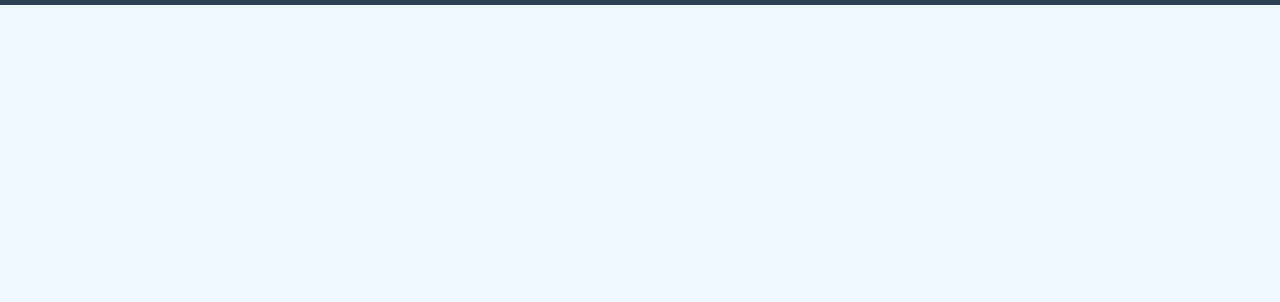
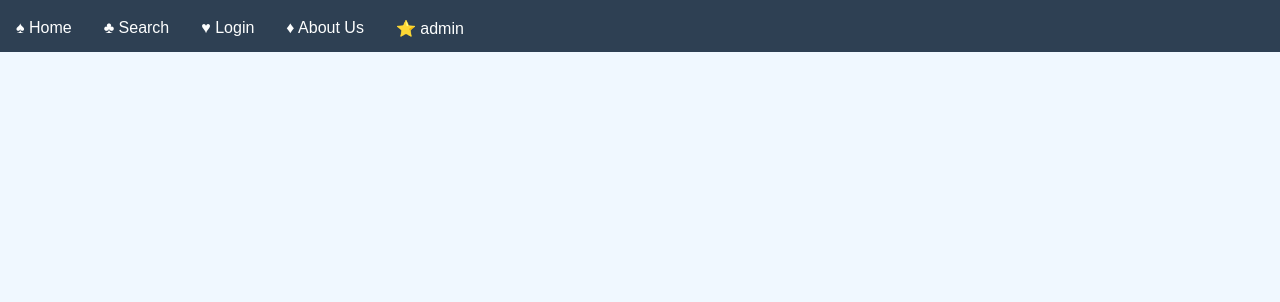
Before and after one commit to u6288055/webProj2, a website: page assets/static/admin.html in a window 1280 px wide. Shown: the part 93-395 px from the top of the page. Drawn offline with nearby package versions, Linux system fonts and the light colour scheme.

Commit message:
change some words

```diff
--- a/assets/static/admin.html
+++ b/assets/static/admin.html
@@ -14,7 +14,7 @@
 
     </h1>
   </header>
-  <!--
+
   <div class="navbar">
     <a href="homepage">&#9824 Home</a>
     <a href="search"> &#9827 Search</a>
@@ -24,7 +24,7 @@
 
 
 
-  </div>-->
+  </div>
 
 
 
@@ -58,22 +58,22 @@
 </body>
 
 <script>
-  var myIndex = 0;
-  carousel();
+  // var myIndex = 0;
+  // carousel();
 
-  function carousel() {
-    var i;
-    var x = document.getElementsByClassName("mySlides");
-    for (i = 0; i < x.length; i++) {
-      x[i].style.display = "none";
-    }
-    myIndex++;
-    if (myIndex > x.length) {
-      myIndex = 1
-    }
-    x[myIndex - 1].style.display = "block";
-    setTimeout(carousel, 4500); // Change image every 2 seconds
-  }
+  // function carousel() {
+  //   var i;
+  //   var x = document.getElementsByClassName("mySlides");
+  //   for (i = 0; i < x.length; i++) {
+  //     x[i].style.display = "none";
+  //   }
+  //   myIndex++;
+  //   if (myIndex > x.length) {
+  //     myIndex = 1
+  //   }
+  //   x[myIndex - 1].style.display = "block";
+  //   setTimeout(carousel, 4500); // Change image every 2 seconds
+  // }
 </script>
 
 </html>
```
Also changed, not shown: assets/static/login.html (+2 -2 lines), assets/static/userform.html (+4 -4 lines).
